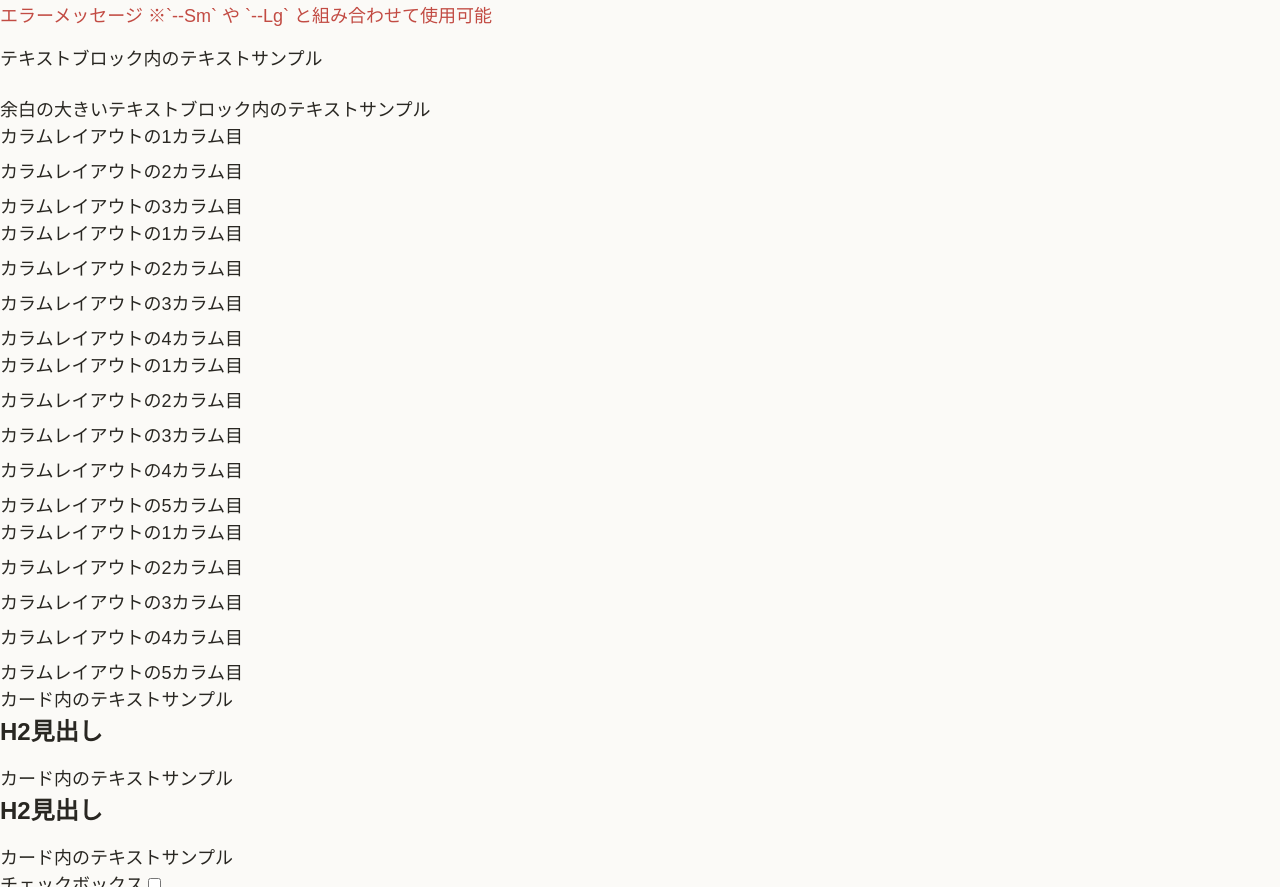
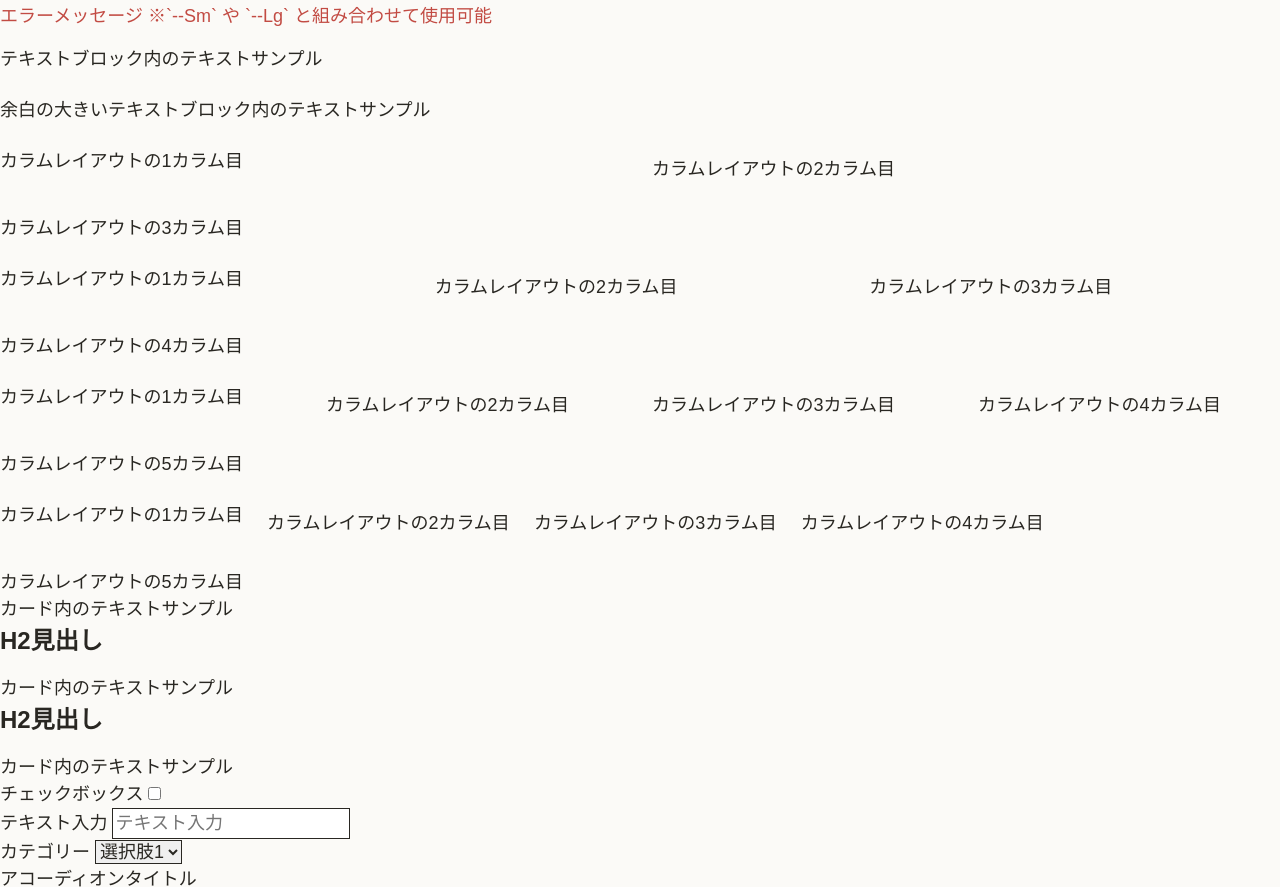
Before and after one commit to knsk-ry/workout-tracker, a website built with Vite: page src/index.html in a window 1280 px wide. Shown: the part 536-1423 px from the top of the page. Built offline with nearby package versions, Linux system fonts and the light colour scheme.

Commit message:
feat: カラム操作パーツの実装

```diff
--- a/src/assets/styles/components.css
+++ b/src/assets/styles/components.css
@@ -119,3 +119,56 @@
 :where(.Button.--Primary) .Button__text {
   color: var(--primary-color-light);
 }
+
+/* ------------------------------
+ *  Column
+ */
+
+.ColumnLayout {
+  display: block grid;
+  gap: var(--spacing-md);
+
+  @media (min-width: 64.0625rem) {
+    gap: var(--spacing-lg);
+  }
+}
+
+.ColumnLayout:not(:first-child) {
+  margin-block-start: var(--spacing-md);
+
+  @media (min-width: 64.0625rem) {
+    margin-block-start: var(--spacing-lg);
+  }
+}
+
+:where(.ColumnLayout).--MaxCol2,
+:where(.ColumnLayout).--MaxCol3,
+:where(.ColumnLayout).--MaxCol4 {
+  grid-template-columns: 1fr;
+}
+
+@media (min-width: 37rem) {
+  :where(.ColumnLayout).--MaxCol2,
+  :where(.ColumnLayout).--MaxCol3,
+  :where(.ColumnLayout).--MaxCol4 {
+    grid-template-columns: repeat(2, minmax(0, 1fr));
+  }
+}
+
+@media (min-width: 56rem) {
+  :where(.ColumnLayout).--MaxCol3,
+  :where(.ColumnLayout).--MaxCol4 {
+    grid-template-columns: repeat(3, minmax(0, 1fr));
+  }
+}
+
+@media (min-width: 75rem) {
+  :where(.ColumnLayout).--MaxCol4 {
+    grid-template-columns: repeat(4, minmax(0, 1fr));
+  }
+}
+
+:where(.ColumnLayout).--Flexible {
+  display: block flex;
+  flex-wrap: wrap;
+}
```
Also changed, not shown: src/stories/Column.stories.js (added, +84 -0 lines).
